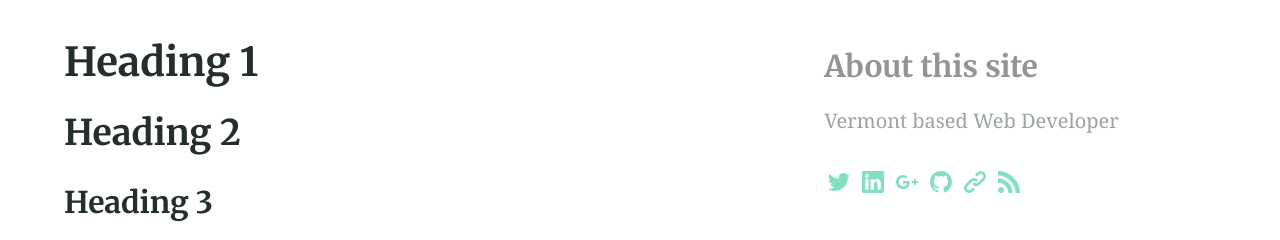
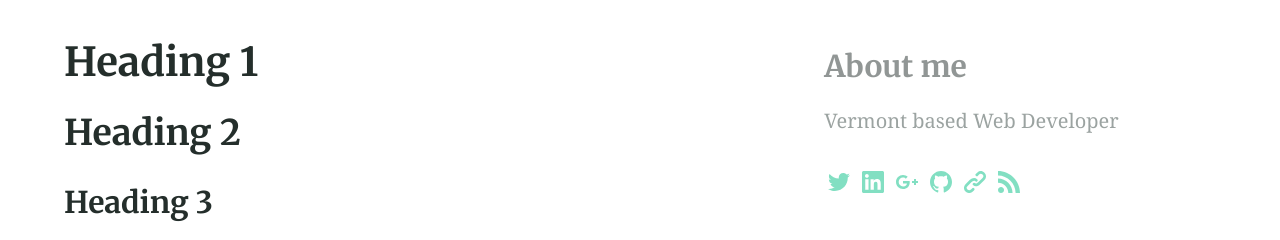
Before and after one commit to alexcavender/alexcavender.github.io, a Jekyll site: the page built from elements.md, in a window 1280 px wide. Shown: the part 408-648 px from the top of the page. Built offline with Jekyll 4.4.1, drawn with Linux system fonts in a browser that asks for light colours; our own code applies the rules of GitHub Pages for plain Markdown files.

Commit message:
Update sidebar

```diff
--- a/_includes/site-aside.html
+++ b/_includes/site-aside.html
@@ -7,7 +7,7 @@
 
   {% elsif page.layout == "page" or page.layout == "home" or page.layout == "blog" %}
     <section class="section  section--description">
-      <h3>About this site</h3>
+      <h3>About me</h3>
       <p>{{ site.description }}</p>
       {% include nav-social.html %}
     </section>
```
